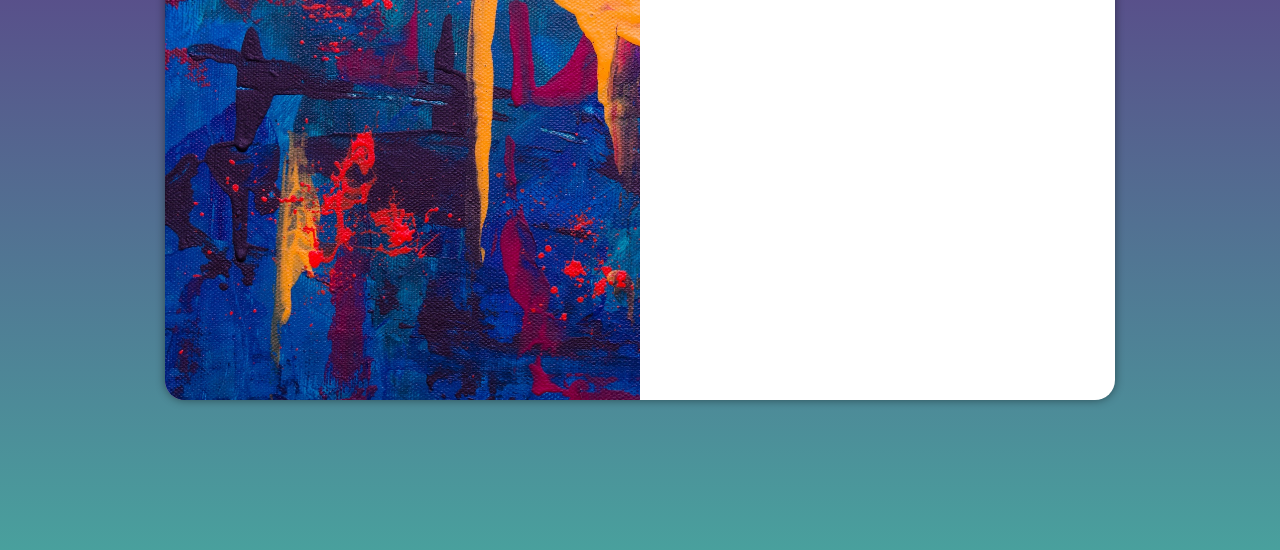
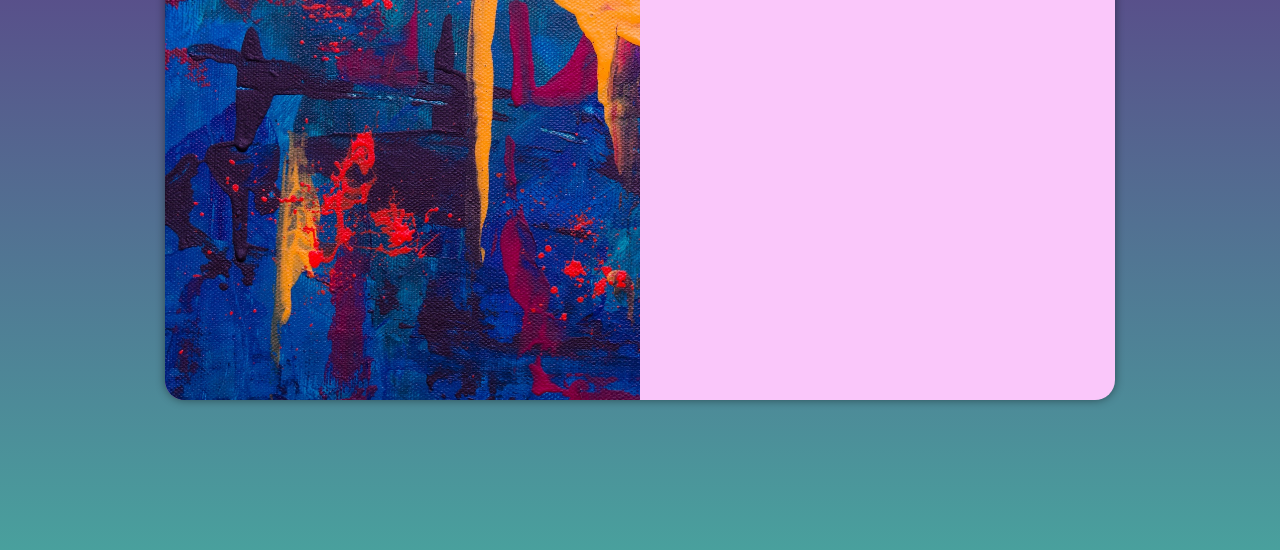
Before and after one commit to gabrielfernandes3/projeto-login, a plain HTML site: page index.html in a window 1280 px wide. Shown: the part 250-800 px from the top of the page. Drawn offline with Linux system fonts and the light colour scheme.

Commit message:
Update style.css

```diff
--- a/estilos/style.css
+++ b/estilos/style.css
@@ -32,7 +32,7 @@ section#login {
   transform: translate(-50%, -50%);
   overflow: hidden;
 
-  background-color: white;
+  background-color: rgb(250, 199, 250);
   width: 250px;
   height: 500px;
   border-radius: 20px;
```
